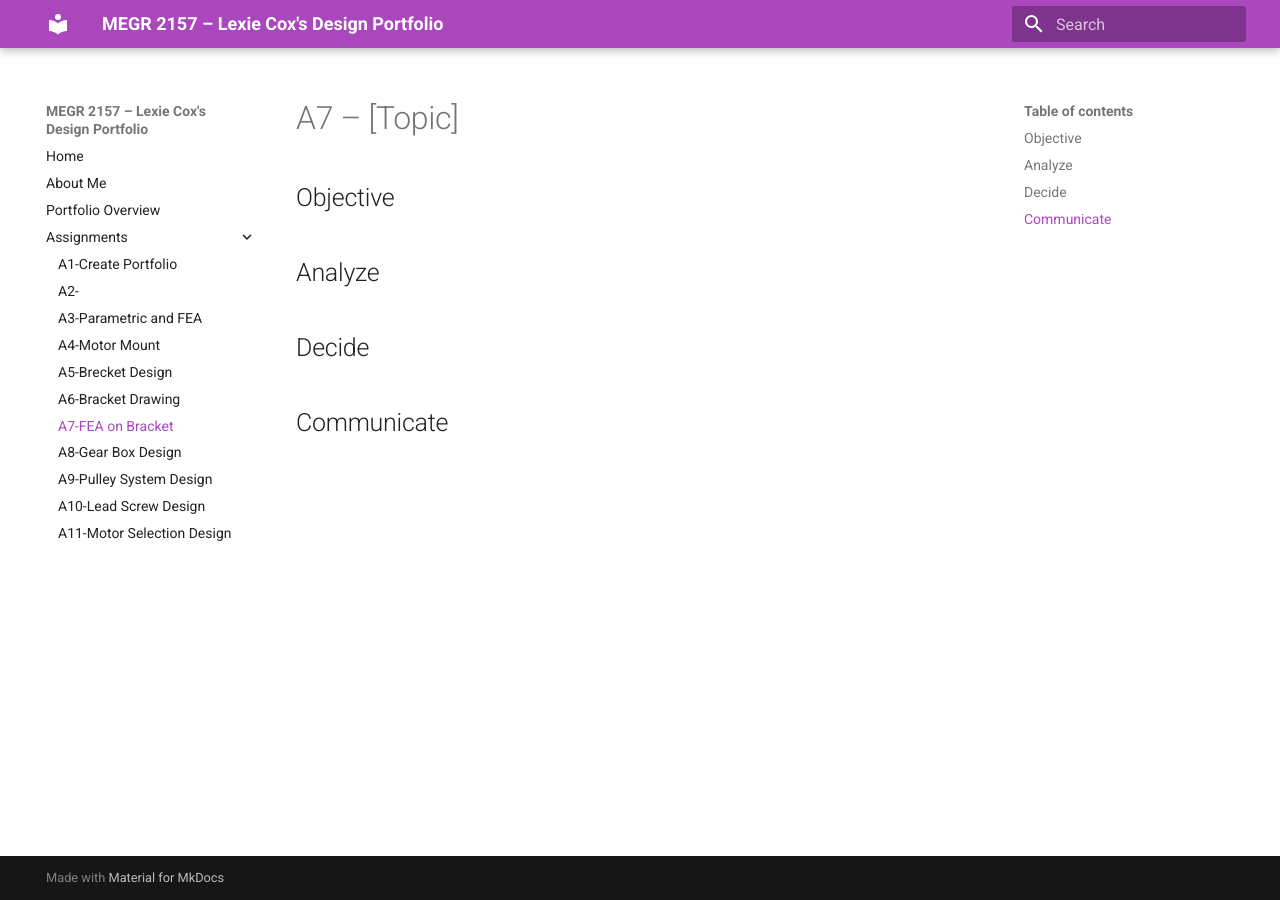
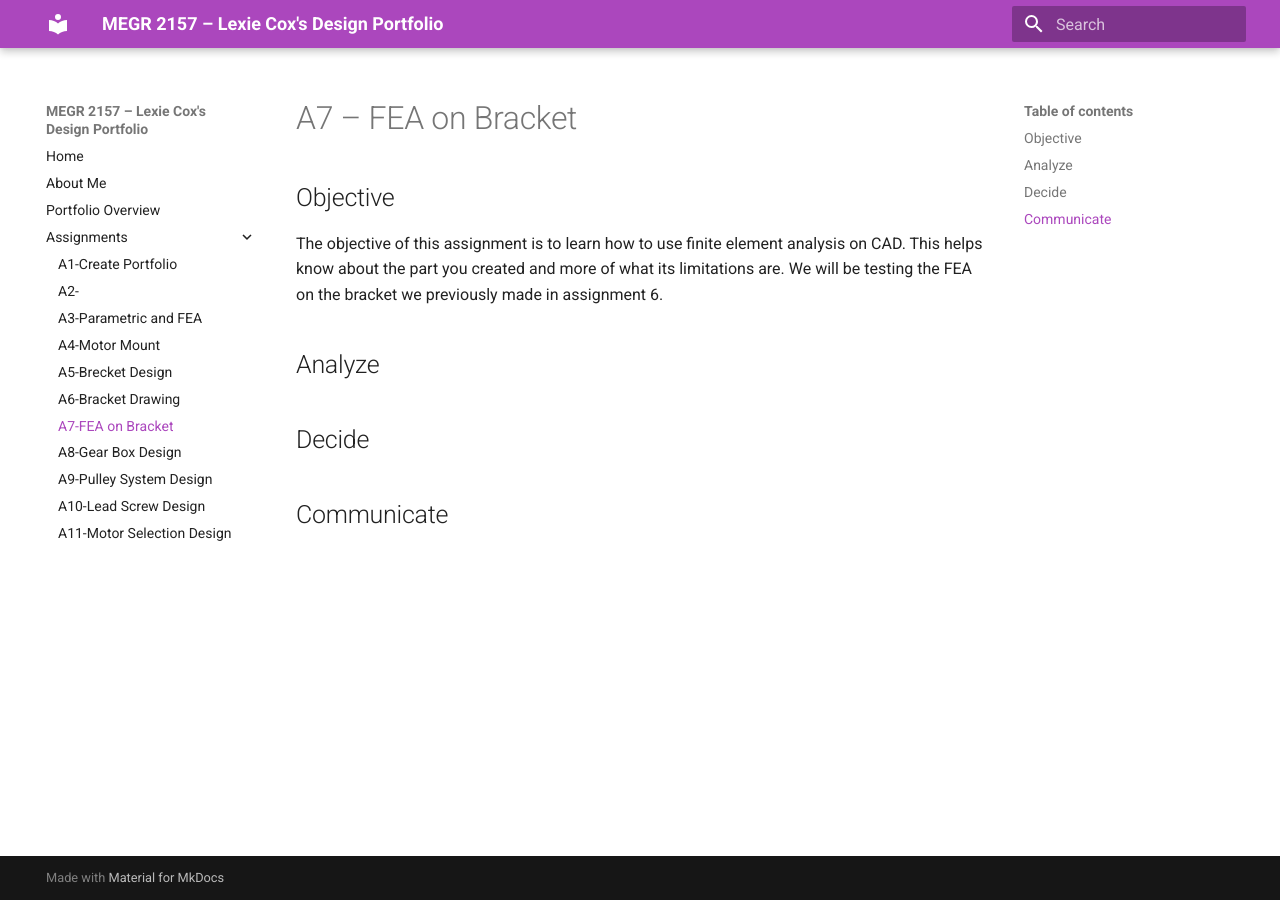
Before and after one commit to lexiecox628/megr2157-portfolio, an MkDocs documentation site: the page built from docs/assignments/A07/index.md, in a window 1280 px wide. Built offline with MkDocs 1.6.1 and Material for MkDocs 9.7.7, drawn with Linux system fonts in a browser that asks for light colours.

Commit message:
Objective

```diff
--- a/docs/assignments/A07/index.md
+++ b/docs/assignments/A07/index.md
@@ -1,7 +1,8 @@
-# A7 – [Topic]
+# A7 – FEA on Bracket
 
 ## Objective
 
+The objective of this assignment is to learn how to use finite element analysis on CAD. This helps know about the part you created and more of what its limitations are. We will be testing the FEA on the bracket we previously made in assignment 6.
 
 ## Analyze
 
```
